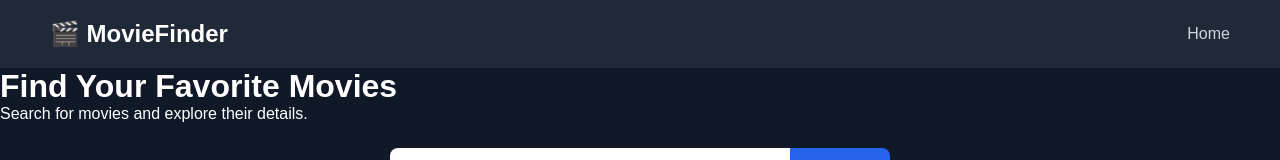
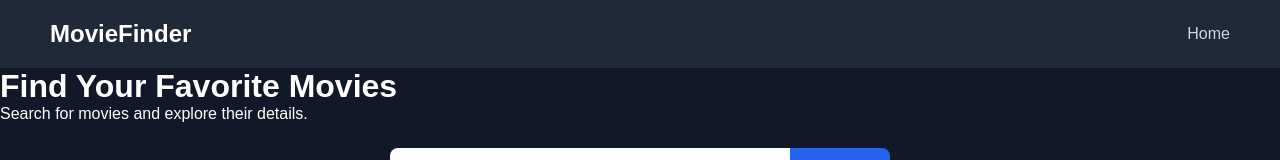
Before and after one commit to mohdzaid74/movie-finder, a React (Vite) app: page / in a window 1280 px wide. Shown: the top 160 px of the page. Built offline with nearby package versions, Linux system fonts and the light colour scheme; no server answers.

Commit message:
remove movie logo

```diff
--- a/src/components/Header.jsx
+++ b/src/components/Header.jsx
@@ -3,7 +3,7 @@ import { Link } from "react-router-dom";
 function Header() {
   return (
     <header className="header">
-      <div className="logo">🎬 MovieFinder</div>
+      <div className="logo">MovieFinder</div>
 
       <Link className="nav-link" to="/">
         Home
```
